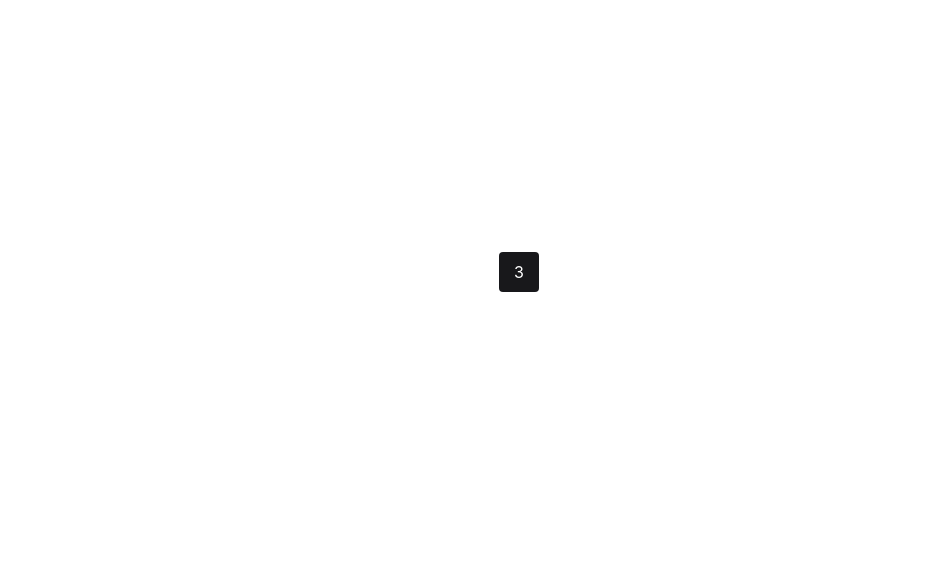
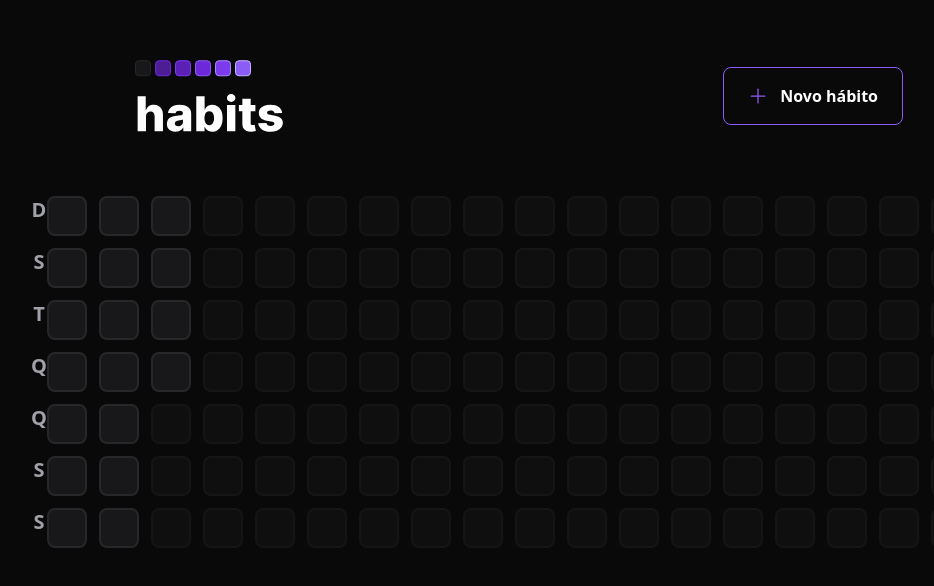
Before and after one commit to eduardouglas99/Nlw-Ignite-React, a React (Vite) app: page / in a window 1280 px wide. Shown: the part 128-714 px from the top of the page, without its empty margins (121-1055 px from the left). Built offline with nearby package versions, Linux system fonts and the light colour scheme.

Commit message:
criacao do header, geracao dos dias existentes e futuros e da tabela de habitos

```diff
--- a/index.html
+++ b/index.html
@@ -6,7 +6,7 @@
     <meta name="viewport" content="width=device-width, initial-scale=1.0" />
     <title>Vite + React + TS</title>
   </head>
-  <body>
+  <body class="bg-background text-white">
     <div id="root"></div>
     <script type="module" src="/src/main.tsx"></script>
   </body>
--- a/package.json
+++ b/package.json
@@ -9,6 +9,8 @@
     "preview": "vite preview"
   },
   "dependencies": {
+    "dayjs": "^1.11.7",
+    "phosphor-react": "^1.4.1",
     "react": "^18.2.0",
     "react-dom": "^18.2.0"
   },
--- a/src/App.tsx
+++ b/src/App.tsx
@@ -1,12 +1,16 @@
 import './styles/global.css';
 import './App.css'
-import { Habit } from './components/Habits';
+import { Header } from './components/Header';
+import SummaryTable from './components/SummaryTable';
 
 function App() {
 
   return (
-    <div className="App">
-      <Habit completed={3}/>
+    <div className="w-auto h-screen flex justify-center items-center">
+      <div className="w-full max-w-5xl px-6 flex flex-col gap-16">
+        <Header />
+        <SummaryTable />
+      </div>
     </div>
   )
 }
--- /dev/null
+++ b/src/components/HabitDay.tsx
@@ -0,0 +1,9 @@
+// type HabitProps = {
+//     completed: number
+// }
+
+export function HabitDay() {
+    return (
+        <div className="w-10 h-10 bg-zinc-900 border-2 border-zinc-800 rounded-lg cursor-pointer"></div>
+    )
+}
--- a/src/components/Habits.tsx
+++ /dev/null
@@ -1,11 +0,0 @@
-type HabitProps = {
-    completed: number
-}
-
-export function Habit({ completed } : HabitProps) {
-    return (
-        <div className="bg-zinc-900 w-10 h-10 text-white rounded m-2 flex items-center justify-center">
-            {completed}
-        </div>
-    )
-}
--- /dev/null
+++ b/src/components/Header.tsx
@@ -0,0 +1,17 @@
+import { Plus } from 'phosphor-react'
+import logoImage from '../assets/logo.svg';
+
+export function Header() {
+    return(
+        <div className="w-full max-w-3xl mx-auto flex items-center justify-between">
+            <img src={logoImage} alt="Habits" />
+            <button
+                type='button'
+                className="border border-violet-500 font-semibold rounded-lg px-6 py-4 flex items-center gap-3 hover:border-violet-300"
+            >
+                <Plus size={20} className="text-violet-500"/>
+                Novo hábito
+            </button>
+        </div>
+    )
+}
--- /dev/null
+++ b/src/components/SummaryTable.tsx
@@ -0,0 +1,41 @@
+import { generateDatesFromYearBeginning } from "../utils/genarete-dates-from-year-beginning"
+import { HabitDay } from "./HabitDay"
+
+const weekDays = [
+    'D', 'S', 'T', 'Q', 'Q', 'S', 'S',
+]
+
+const SummaryDates = generateDatesFromYearBeginning();
+
+const minimumSummaryDatesSize = 18 * 7;
+const amountOfDaysToFill = minimumSummaryDatesSize - SummaryDates.length;
+
+export default function SummaryTable() {
+    return(
+        <div className="w-full flex">
+            <div className="grid grid-rows-7 grid-flow-row gap-3">
+                {weekDays.map((week, i) => {
+                    return (
+                        <div className="text-zinc-400 text-xl font-bold h-10 flex justify-center" key={`${week}-${i}`}>
+                            {week}
+                        </div>
+                    )
+                })}
+            </div>
+
+            <div className="grid grid-rows-7 grid-flow-col gap-3">
+                {SummaryDates.map((date) => {
+                    return(
+                        <HabitDay key={date.toString()}/>
+                    )
+                })}
+
+                {amountOfDaysToFill > 0 && Array.from({ length: amountOfDaysToFill }).map((_, i) => {
+                    return(
+                        <div className="w-10 h-10 bg-zinc-900 border-2 border-zinc-800 rounded-lg opacity-40 cursor-not-allowed" key={i} />
+                    )
+                })}
+            </div>
+        </div>
+    )
+}
--- a/src/index.css
+++ b/src/index.css
@@ -1,4 +1,4 @@
-:root {
+/* :root {
   font-family: Inter, Avenir, Helvetica, Arial, sans-serif;
   font-size: 16px;
   line-height: 24px;
@@ -67,4 +67,4 @@ button:focus-visible {
   button {
     background-color: #f9f9f9;
   }
-}
+} */
--- /dev/null
+++ b/src/utils/genarete-dates-from-year-beginning.ts
@@ -0,0 +1,16 @@
+import dayjs from "dayjs";
+
+export function generateDatesFromYearBeginning() {
+    const firstDayOfTheYear = dayjs().startOf('year');
+    const today = new Date();
+
+    const dates = []
+    let compareDate = firstDayOfTheYear;
+
+    while(compareDate.isBefore(today)) {
+        dates.push(compareDate.toDate())
+        compareDate = compareDate.add(1, 'day')
+    }
+
+    return dates;
+}
--- a/tailwind.config.cjs
+++ b/tailwind.config.cjs
@@ -4,7 +4,15 @@ module.exports = {
     "./src/**/*.{js,ts,jsx,tsx}",
   ],
   theme: {
-    extend: {},
+    extend: {
+      colors: {
+        background: '#09090A'
+      },
+
+      gridTemplateRows: {
+        7: 'repeat(7, minmax(0, 1fr))'
+      },
+    },
   },
   plugins: [],
 }
```
Also changed, not shown: src/assets/logo.svg (added), 1 other file (tests, documents, lock files or other folders).
